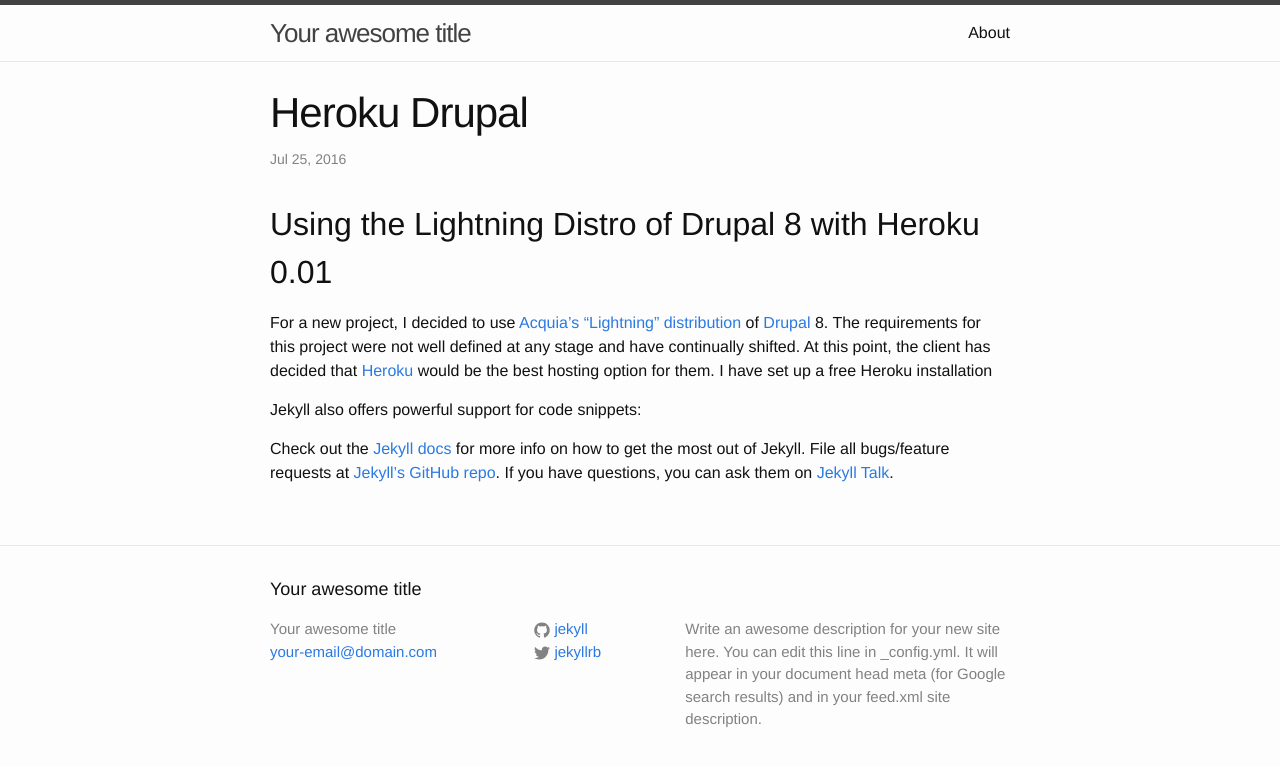
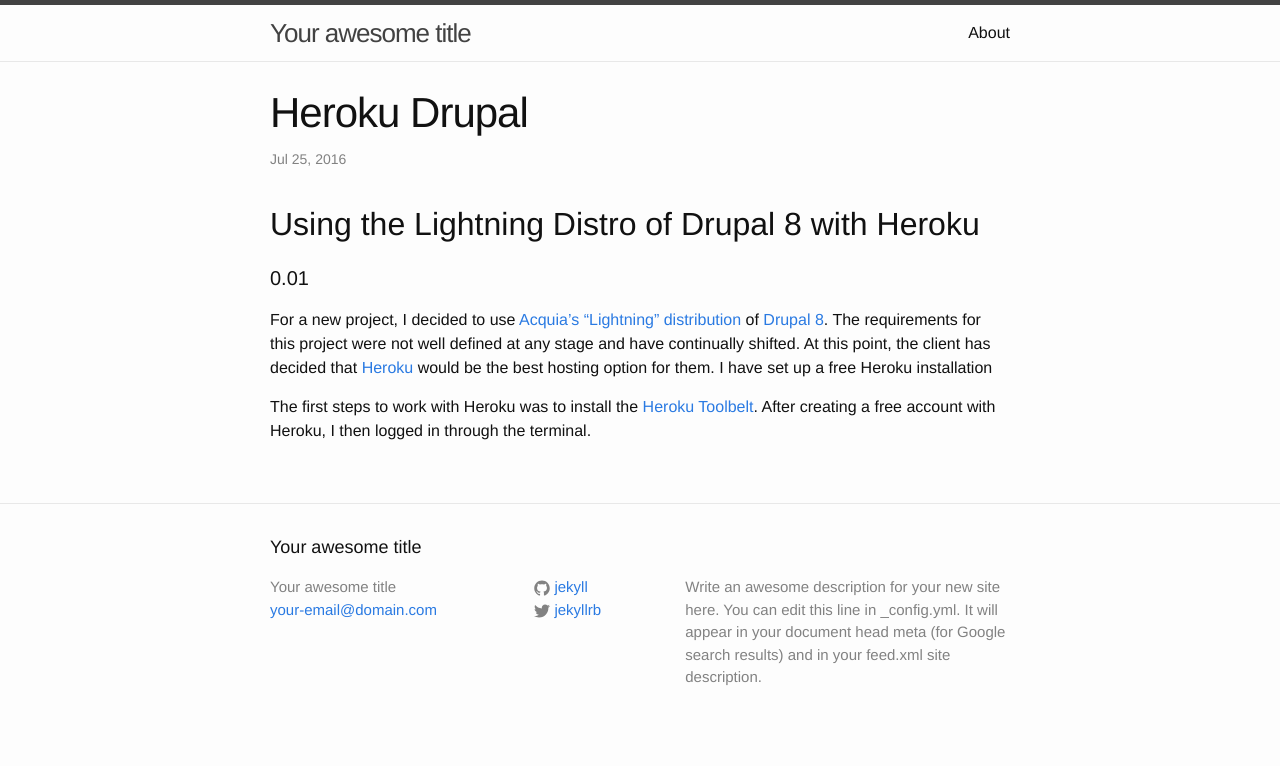
Before and after one commit to jlillyreed/jlillyreed.github.io, a Jekyll site: the page built from _posts/2016-07-25-heroku-drupal-0.01.markdown, in a window 1280 px wide. Shown: the top 766 px of the page. Built offline with Jekyll 4.4.1, drawn with Linux system fonts in a browser that asks for light colours.

Commit message:
formatting

```diff
--- a/_posts/2016-07-25-heroku-drupal-0.01.markdown
+++ b/_posts/2016-07-25-heroku-drupal-0.01.markdown
@@ -4,19 +4,9 @@ title:  "Heroku Drupal"
 date:   2016-07-25 14:13:48 -0500
 categories: Drupal Heroku
 ---
-## Using the Lightning Distro of Drupal 8 with Heroku 0.01
+## Using the Lightning Distro of Drupal 8 with Heroku
+#### 0.01
 
-For a new project, I decided to use [Acquia's](http://www.acquia.com/) ["Lightning" distribution](https://github.com/acquia/lightning-project) of [Drupal](http://www.drupal.com) 8. The requirements for this project were not well defined at any stage and have continually shifted. At this point, the client has decided that [Heroku](https://www.heroku.com) would be the best hosting option for them. I have set up a free Heroku installation
+For a new project, I decided to use [Acquia's](http://www.acquia.com/) ["Lightning" distribution](https://github.com/acquia/lightning-project) of [Drupal 8](http://github.com/drupal/drupal). The requirements for this project were not well defined at any stage and have continually shifted. At this point, the client has decided that [Heroku](https://www.heroku.com) would be the best hosting option for them. I have set up a free Heroku installation
 
-
-
-Jekyll also offers powerful support for code snippets:
-
-{% highlight ruby %}
-{% endhighlight %}
-
-Check out the [Jekyll docs][jekyll-docs] for more info on how to get the most out of Jekyll. File all bugs/feature requests at [Jekyll’s GitHub repo][jekyll-gh]. If you have questions, you can ask them on [Jekyll Talk][jekyll-talk].
-
-[jekyll-docs]: http://jekyllrb.com/docs/home
-[jekyll-gh]:   https://github.com/jekyll/jekyll
-[jekyll-talk]: https://talk.jekyllrb.com/
+The first steps to work with Heroku was to install the [Heroku Toolbelt](https://toolbelt.heroku.com/). After creating a free account with Heroku, I then logged in through the terminal.
```
